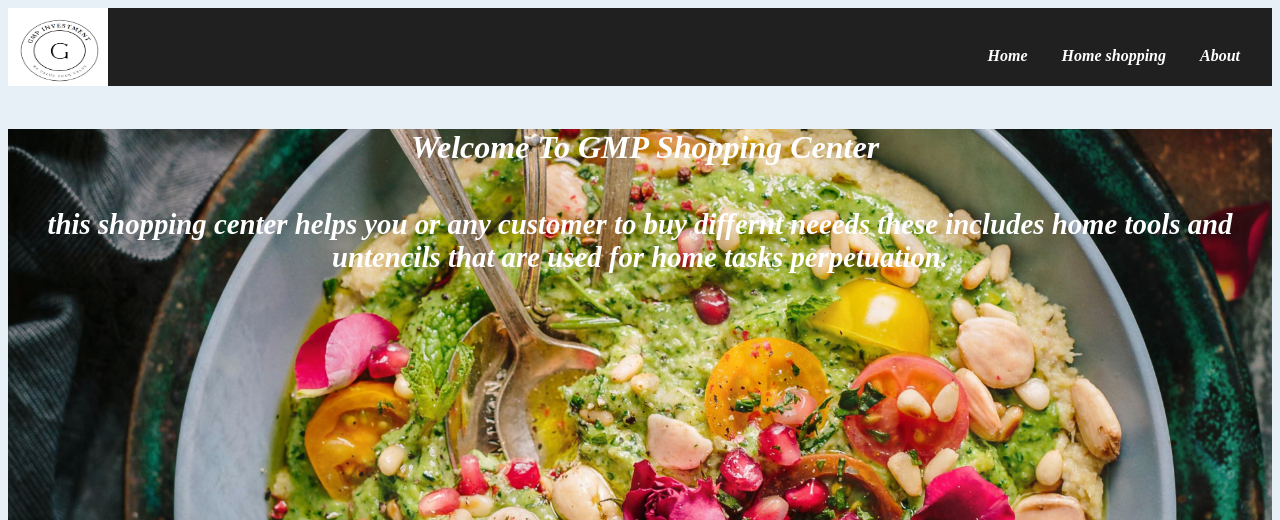
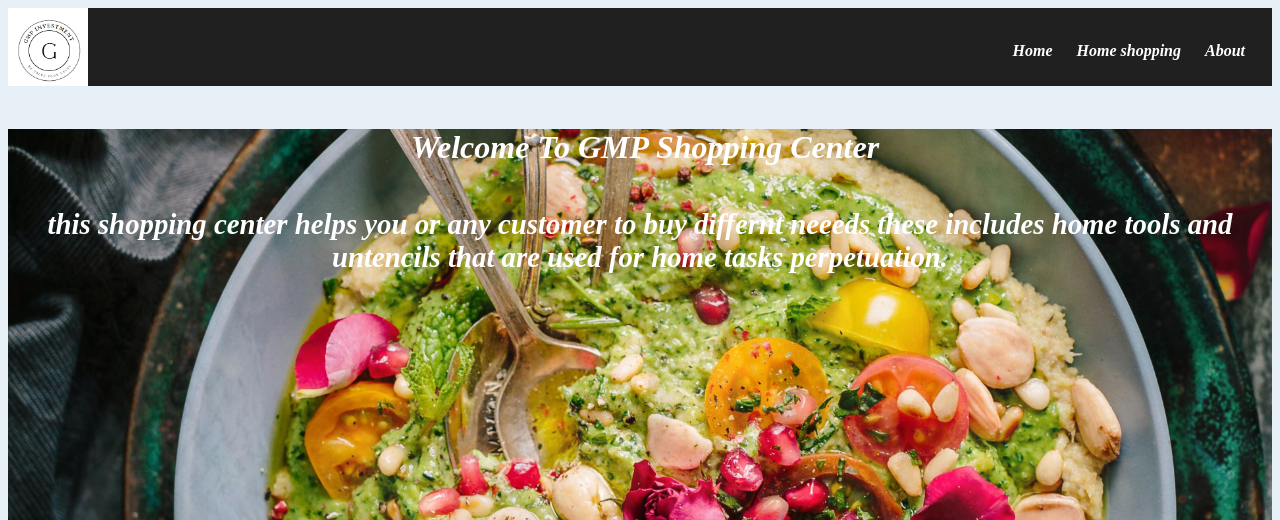
Before and after one commit to sizzoh/shop, a Django app: page /shop_home in a window 1280 px wide. Shown: the top 520 px of the page. Run offline with Django 5.2, Linux system fonts and the light colour scheme.

Commit message:
Editing file requirements.txt

```diff
--- a/static/style.css
+++ b/static/style.css
@@ -164,7 +164,7 @@ background-color: green;
 .navbar-top .dropdown-menu li{
     list-style: none;
     padding:5px;
-    margin: 10px;
+    margin:5px;
     display: inline-block;
 }
 .navbar-top .dropdown-menu li a{
@@ -178,7 +178,7 @@ background-color: green;
     color: blue;
 }
 .navbar-top .img{
-    width:100px;
+    width:80px;
     height:100%;
 }
 .widget{
@@ -263,6 +263,7 @@ background-color: green;
     .navbar-top .dropdown-menu li{
         padding: 0%;
         margin: 3px;
+        top: -20%;
     }
     .body-content .next{
         left: 80%;
@@ -277,7 +278,12 @@ background-color: green;
 
     }
 }
+@media screen and(max-width:412px){
+    .widget .text-content{
+        font-size: 1.3rem;
 
+    }
+}
 @media screen and(min-width:769px) and (max-width:1023px){
     .section{
         width: 80%;
```
